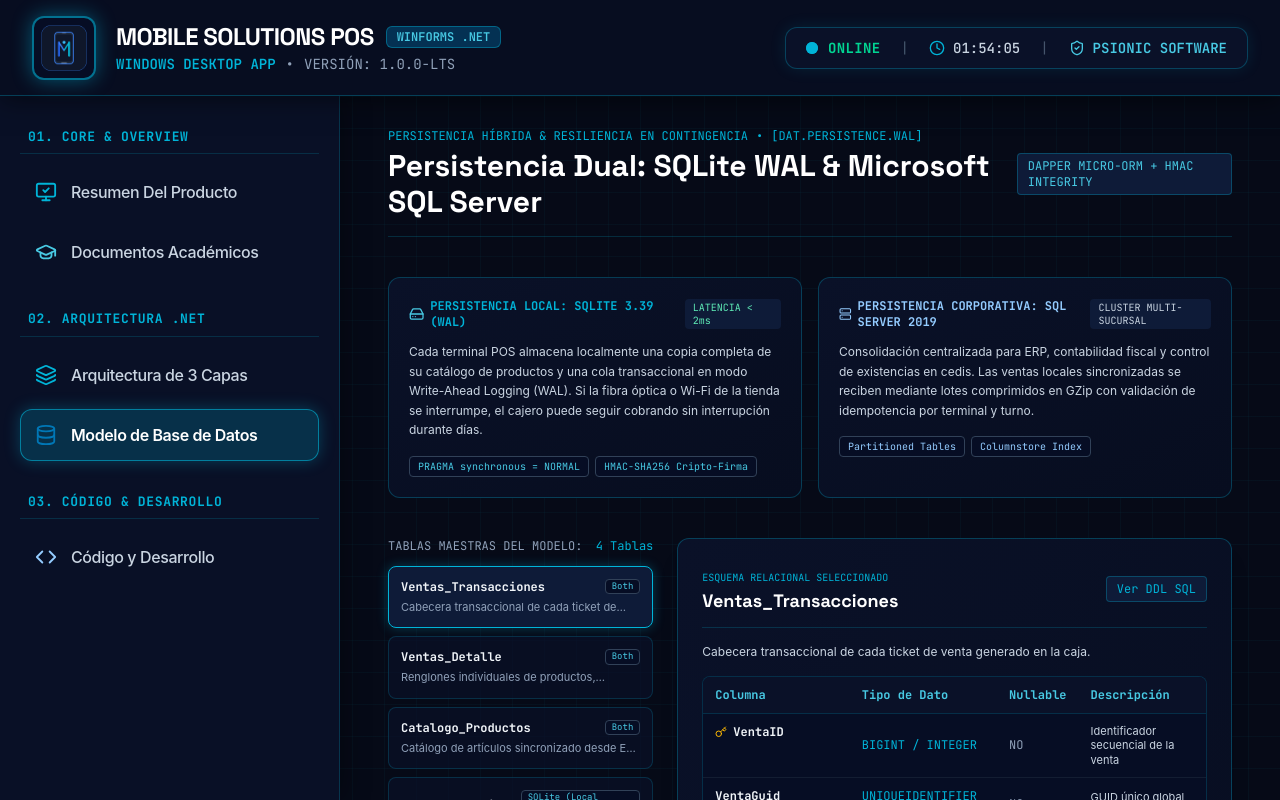
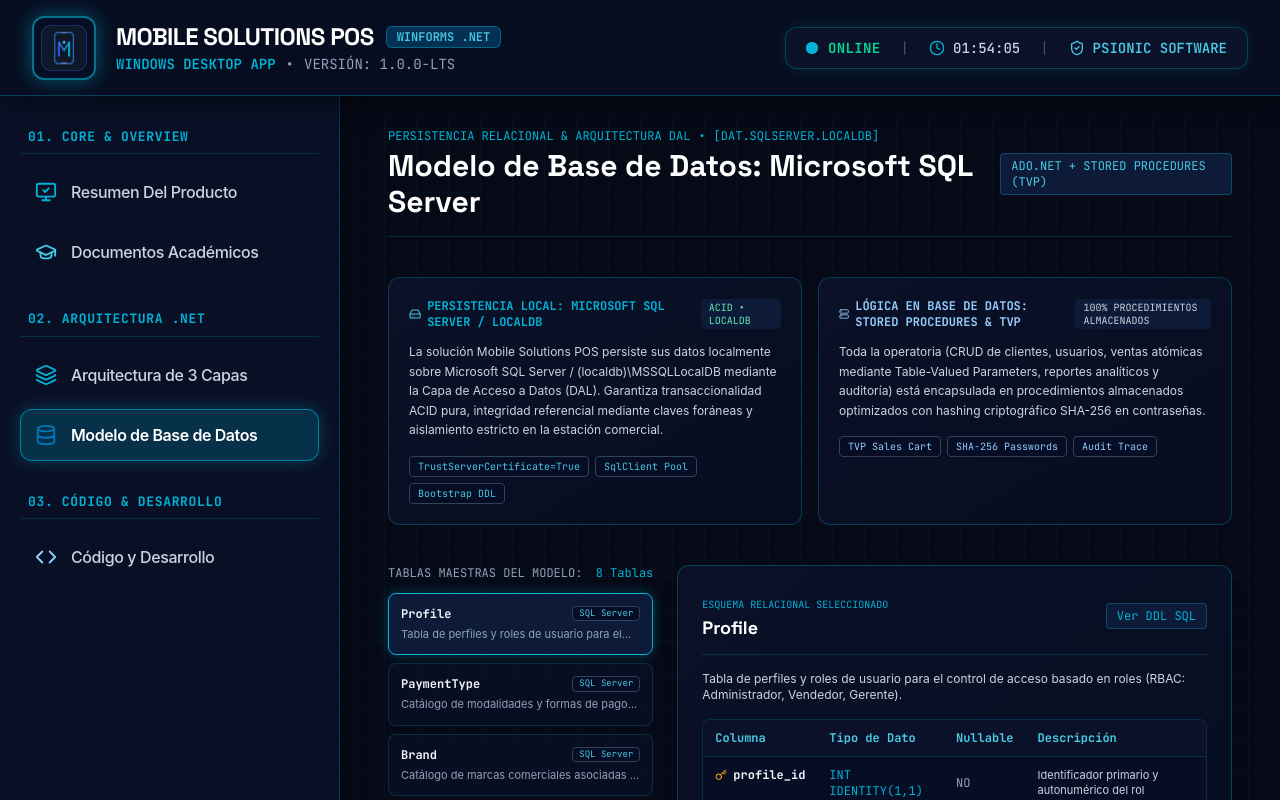
Before and after one commit to NoMeCompila/MobileSolutions-SPA, a React (Vite) app: page / in a window 1280 px wide. Both pictures are taken after a click on the button "Modelo de Base de Datos". Shown: the top 800 px of the page. Built offline with nearby package versions, Linux system fonts and the light colour scheme.

Commit message:
feature(DataResilienceSection.tsx): Data Model done

```diff
--- a/src/components/sections/DataResilienceSection.tsx
+++ b/src/components/sections/DataResilienceSection.tsx
@@ -36,16 +36,16 @@ export const DataResilienceSection: React.FC = () => {
       <div id="dat-schema" className="flex flex-col sm:flex-row sm:items-center justify-between gap-2 border-b border-[rgba(0,180,216,0.2)] pb-4">
         <div>
           <div className="flex items-center gap-2 text-xs font-mono text-[#00B4D8]">
-            <span>PERSISTENCIA HÍBRIDA & RESILIENCIA EN CONTINGENCIA</span>
+            <span>PERSISTENCIA RELACIONAL & ARQUITECTURA DAL</span>
             <span>•</span>
-            <span>[DAT.PERSISTENCE.WAL]</span>
+            <span>[DAT.SQLSERVER.LOCALDB]</span>
           </div>
           <h1 className="font-display text-2xl sm:text-3xl font-bold text-white mt-1">
-            Persistencia Dual: SQLite WAL & Microsoft SQL Server
+            Modelo de Base de Datos: Microsoft SQL Server
           </h1>
         </div>
         <span className="px-2.5 py-1 rounded bg-[#0E1B38] text-xs font-mono text-[#48CAE4] border border-[#00B4D8]/30 self-start sm:self-auto">
-          DAPPER MICRO-ORM + HMAC INTEGRITY
+          ADO.NET + STORED PROCEDURES (TVP)
         </span>
       </div>
 
@@ -55,18 +55,19 @@ export const DataResilienceSection: React.FC = () => {
           <div className="flex items-center justify-between text-xs font-mono text-[#00B4D8]">
             <span className="flex items-center gap-1.5 font-bold">
               <HardDrive className="w-4 h-4 text-[#48CAE4]" />
-              <span>PERSISTENCIA LOCAL: SQLITE 3.39 (WAL)</span>
+              <span>PERSISTENCIA LOCAL: MICROSOFT SQL SERVER / LOCALDB</span>
             </span>
             <span className="px-2 py-0.5 rounded bg-[#0E1B38] text-[10px] text-emerald-300">
-              LATENCIA &lt; 2ms
+              ACID • LOCALDB
             </span>
           </div>
           <p className="text-xs text-slate-300 font-sans leading-relaxed">
-            Cada terminal POS almacena localmente una copia completa de su catálogo de productos y una cola transaccional en modo Write-Ahead Logging (WAL). Si la fibra óptica o Wi-Fi de la tienda se interrumpe, el cajero puede seguir cobrando sin interrupción durante días.
+            La solución Mobile Solutions POS persiste sus datos localmente sobre Microsoft SQL Server / (localdb)\MSSQLLocalDB mediante la Capa de Acceso a Datos (DAL). Garantiza transaccionalidad ACID pura, integridad referencial mediante claves foráneas y aislamiento estricto en la estación comercial.
           </p>
           <div className="pt-1 flex flex-wrap gap-1.5 text-[10px] font-mono">
-            <span className="px-2 py-0.5 rounded bg-[#060D24] text-[#48CAE4] border border-slate-700">PRAGMA synchronous = NORMAL</span>
-            <span className="px-2 py-0.5 rounded bg-[#060D24] text-[#48CAE4] border border-slate-700">HMAC-SHA256 Cripto-Firma</span>
+            <span className="px-2 py-0.5 rounded bg-[#060D24] text-[#48CAE4] border border-slate-700">TrustServerCertificate=True</span>
+            <span className="px-2 py-0.5 rounded bg-[#060D24] text-[#48CAE4] border border-slate-700">SqlClient Pool</span>
+            <span className="px-2 py-0.5 rounded bg-[#060D24] text-[#48CAE4] border border-slate-700">Bootstrap DDL</span>
           </div>
         </div>
 
@@ -74,18 +75,19 @@ export const DataResilienceSection: React.FC = () => {
           <div className="flex items-center justify-between text-xs font-mono text-[#0077B6]">
             <span className="flex items-center gap-1.5 font-bold text-[#94CCFF]">
               <Server className="w-4 h-4 text-[#94CCFF]" />
-              <span>PERSISTENCIA CORPORATIVA: SQL SERVER 2019</span>
+              <span>LÓGICA EN BASE DE DATOS: STORED PROCEDURES & TVP</span>
             </span>
             <span className="px-2 py-0.5 rounded bg-[#0E1B38] text-[10px] text-slate-300">
-              CLUSTER MULTI-SUCURSAL
+              100% PROCEDIMIENTOS ALMACENADOS
             </span>
           </div>
           <p className="text-xs text-slate-300 font-sans leading-relaxed">
-            Consolidación centralizada para ERP, contabilidad fiscal y control de existencias en cedis. Las ventas locales sincronizadas se reciben mediante lotes comprimidos en GZip con validación de idempotencia por terminal y turno.
+            Toda la operatoria (CRUD de clientes, usuarios, ventas atómicas mediante Table-Valued Parameters, reportes analíticos y auditoría) está encapsulada en procedimientos almacenados optimizados con hashing criptográfico SHA-256 en contraseñas.
           </p>
           <div className="pt-1 flex flex-wrap gap-1.5 text-[10px] font-mono">
-            <span className="px-2 py-0.5 rounded bg-[#060D24] text-[#94CCFF] border border-slate-700">Partitioned Tables</span>
-            <span className="px-2 py-0.5 rounded bg-[#060D24] text-[#94CCFF] border border-slate-700">Columnstore Index</span>
+            <span className="px-2 py-0.5 rounded bg-[#060D24] text-[#94CCFF] border border-slate-700">TVP Sales Cart</span>
+            <span className="px-2 py-0.5 rounded bg-[#060D24] text-[#94CCFF] border border-slate-700">SHA-256 Passwords</span>
+            <span className="px-2 py-0.5 rounded bg-[#060D24] text-[#94CCFF] border border-slate-700">Audit Trace</span>
           </div>
         </div>
       </div>
--- a/src/data/posArchitectureData.ts
+++ b/src/data/posArchitectureData.ts
@@ -651,90 +651,183 @@ namespace MobileSolutions.SyncService
 
 export const DATABASE_TABLES: DatabaseTable[] = [
   {
-    name: 'Ventas_Transacciones',
-    engine: 'Both',
-    description: 'Cabecera transaccional de cada ticket de venta generado en la caja.',
-    primaryKey: 'VentaID (BIGINT en SQL Server / INTEGER en SQLite)',
+    name: 'Profile',
+    engine: 'SQL Server',
+    description: 'Tabla de perfiles y roles de usuario para el control de acceso basado en roles (RBAC: Administrador, Vendedor, Gerente).',
+    primaryKey: 'profile_id',
     columns: [
-      { name: 'VentaID', type: 'BIGINT / INTEGER', nullable: false, description: 'Identificador secuencial de la venta' },
-      { name: 'VentaGuid', type: 'UNIQUEIDENTIFIER / TEXT', nullable: false, description: 'GUID único global de la transacción' },
-      { name: 'TerminalID', type: 'NVARCHAR(16) / TEXT', nullable: false, description: 'Identificador físico de la caja (ej. POS-01)' },
-      { name: 'CajaSesionID', type: 'BIGINT / INTEGER', nullable: false, description: 'Referencia a la sesión o turno de cajero' },
-      { name: 'CajeroUsuarioID', type: 'INT / INTEGER', nullable: false, description: 'Usuario que firmó la transacción' },
-      { name: 'Subtotal', type: 'DECIMAL(18,4) / REAL', nullable: false, description: 'Monto antes de gravámenes y promociones' },
-      { name: 'DescuentoTotal', type: 'DECIMAL(18,4) / REAL', nullable: false, description: 'Descuentos acumulados aplicados' },
-      { name: 'ImpuestoIVA', type: 'DECIMAL(18,4) / REAL', nullable: false, description: 'Total de IVA 16% calculado' },
-      { name: 'TotalGeneral', type: 'DECIMAL(18,4) / REAL', nullable: false, description: 'Monto final cobrado al cliente' },
-      { name: 'Estado', type: 'TINYINT / INTEGER', nullable: false, description: '1: Pagada, 2: Cancelada, 3: Devolución' },
-      { name: 'Sincronizado', type: 'BIT / INTEGER', nullable: false, description: 'Bandera de conciliación con servidor central' },
-      { name: 'FechaHoraRegistro', type: 'DATETIME / TEXT', nullable: false, description: 'Timestamp UTC de alta del registro' }
+      { name: 'profile_id', type: 'INT IDENTITY(1,1)', nullable: false, description: 'Identificador primario y autonumérico del rol' },
+      { name: 'description', type: 'VARCHAR(100)', nullable: false, description: 'Nombre descriptivo del rol (Administrador, Vendedor, Gerente)' },
+      { name: 'status', type: 'BIT (DEFAULT 1)', nullable: false, description: 'Estado lógico de disponibilidad del rol (1: Activo, 0: Inactivo)' }
     ],
     indices: [
-      'PK_Ventas_VentaID (Clustered)',
-      'IX_Ventas_Guid (UNIQUE VentaGuid)',
-      'IX_Ventas_Sincronizacion (Sincronizado, FechaHoraRegistro)'
+      'PK_Profile (Clustered Primary Key)',
+      'UQ_Profile_Description (UNIQUE description)'
     ]
   },
   {
-    name: 'Ventas_Detalle',
-    engine: 'Both',
-    description: 'Renglones individuales de productos, cantidades, precios unitarios e impuestos.',
-    primaryKey: 'DetalleID',
+    name: 'PaymentType',
+    engine: 'SQL Server',
+    description: 'Catálogo de modalidades y formas de pago admitidas en las transacciones del punto de venta.',
+    primaryKey: 'payment_type_id',
     columns: [
-      { name: 'DetalleID', type: 'BIGINT / INTEGER', nullable: false, description: 'ID autonumérico del renglón' },
-      { name: 'VentaID', type: 'BIGINT / INTEGER', nullable: false, description: 'Clave foránea hacia Ventas_Transacciones' },
-      { name: 'ProductoID', type: 'INT / INTEGER', nullable: false, description: 'Clave del producto en el catálogo maestro' },
-      { name: 'CodigoBarras', type: 'VARCHAR(32) / TEXT', nullable: false, description: 'Código escaneado (EAN-13, UPC, Code128)' },
-      { name: 'Descripcion', type: 'NVARCHAR(120) / TEXT', nullable: false, description: 'Nombre descriptivo capturado al momento' },
-      { name: 'Cantidad', type: 'DECIMAL(12,4) / REAL', nullable: false, description: 'Unidades o kilogramos despachados' },
-      { name: 'PrecioUnitario', type: 'DECIMAL(18,4) / REAL', nullable: false, description: 'Precio de lista vigente en la transacción' },
-      { name: 'PorcentajeDescuento', type: 'DECIMAL(5,2) / REAL', nullable: false, description: 'Descuento porcentual otorgado' },
-      { name: 'MontoImporte', type: 'DECIMAL(18,4) / REAL', nullable: false, description: 'Subtotal neto del renglón' },
-      { name: 'EsPesable', type: 'BIT / INTEGER', nullable: false, description: 'Indica si provino de báscula RS-232' }
+      { name: 'payment_type_id', type: 'INT IDENTITY(1,1)', nullable: false, description: 'Identificador primario y autonumérico de la forma de pago' },
+      { name: 'description', type: 'VARCHAR(100)', nullable: false, description: 'Descripción de la forma de pago (Efectivo, Débito, Crédito, etc.)' },
+      { name: 'status', type: 'BIT (DEFAULT 1)', nullable: false, description: 'Disponibilidad comercial de la forma de pago (1: Habilitado, 0: Inactivo)' }
     ],
     indices: [
-      'PK_Ventas_Detalle (Clustered)',
-      'IX_Detalle_VentaID (FK VentaID)',
-      'IX_Detalle_Producto (ProductoID)'
+      'PK_PaymentType (Clustered Primary Key)',
+      'UQ_PaymentType_Description (UNIQUE description)'
     ]
   },
   {
-    name: 'Catalogo_Productos',
-    engine: 'Both',
-    description: 'Catálogo de artículos sincronizado desde ERP central hacia la base SQLite local.',
-    primaryKey: 'ProductoID',
+    name: 'Brand',
+    engine: 'SQL Server',
+    description: 'Catálogo de marcas comerciales asociadas a los equipos celulares y accesorios tecnológicos.',
+    primaryKey: 'brand_id',
     columns: [
-      { name: 'ProductoID', type: 'INT / INTEGER', nullable: false, description: 'ID primario del artículo' },
-      { name: 'SKU', type: 'VARCHAR(32) / TEXT', nullable: false, description: 'Código interno de producto' },
-      { name: 'CodigoPrincipal', type: 'VARCHAR(32) / TEXT', nullable: false, description: 'Código de barras primario para escaneo' },
-      { name: 'Nombre', type: 'NVARCHAR(100) / TEXT', nullable: false, description: 'Nombre comercial para ticket y pantalla' },
-      { name: 'Categoria', type: 'NVARCHAR(50) / TEXT', nullable: true, description: 'Departamento o clasificación comercial' },
-      { name: 'PrecioVenta', type: 'DECIMAL(18,4) / REAL', nullable: false, description: 'Precio al público con impuestos' },
-      { name: 'TasaIVA', type: 'DECIMAL(5,2) / REAL', nullable: false, description: 'Porcentaje de impuesto aplicable' },
-      { name: 'PermiteBalanza', type: 'BIT / INTEGER', nullable: false, description: 'Requiere peso de báscula obligatorio' },
-      { name: 'ExistenciaLocal', type: 'DECIMAL(12,4) / REAL', nullable: false, description: 'Stock calculado para prevención de agotados' },
-      { name: 'UltimaModificacion', type: 'DATETIME / TEXT', nullable: false, description: 'Control de versión para sincronización delta' }
+      { name: 'brand_id', type: 'INT IDENTITY(1,1)', nullable: false, description: 'Identificador primario y autonumérico de la marca' },
+      { name: 'name', type: 'VARCHAR(100)', nullable: false, description: 'Nombre comercial de la marca (Samsung, Apple, Motorola, Xiaomi, etc.)' },
+      { name: 'status', type: 'BIT (DEFAULT 1)', nullable: false, description: 'Estado del registro de marca (1: Activa, 0: Inactiva)' }
     ],
     indices: [
-      'IX_Productos_CodigoPrincipal (Lookup rápido en <1ms)',
-      'IX_Productos_SKU (Búsqueda por código interno)',
-      'IX_Productos_Delta (UltimaModificacion)'
+      'PK_Brand (Clustered Primary Key)',
+      'UQ_Brand_Name (UNIQUE name)'
     ]
   },
   {
-    name: 'Hardware_AuditLog',
-    engine: 'SQLite (Local Cache)',
-    description: 'Bitácora local de eventos de periféricos (apertura de cajón, errores de corte, desconexión de báscula).',
-    primaryKey: 'LogID',
+    name: 'Customer',
+    engine: 'SQL Server',
+    description: 'Padrón de clientes registrados para facturación, emisión de tickets y comprobantes comerciales.',
+    primaryKey: 'customer_id',
     columns: [
-      { name: 'LogID', type: 'INTEGER', nullable: false, description: 'Autoincrementable' },
-      { name: 'Dispositivo', type: 'TEXT', nullable: false, description: 'Printer, CashDrawer, Scale, BarcodeScanner' },
-      { name: 'TipoEvento', type: 'TEXT', nullable: false, description: 'DRAWER_KICK, PAPER_OUT, SCALE_TARE, TIMEOUT' },
-      { name: 'DetalleHex', type: 'TEXT', nullable: true, description: 'Trama de bytes enviada o recibida' },
-      { name: 'FechaHora', type: 'DATETIME', nullable: false, description: 'Hora exacta del evento de hardware' }
+      { name: 'customer_id', type: 'INT IDENTITY(1,1)', nullable: false, description: 'Identificador primario y autonumérico del cliente' },
+      { name: 'name', type: 'VARCHAR(100)', nullable: false, description: 'Nombre de pila del cliente' },
+      { name: 'lastname', type: 'VARCHAR(100)', nullable: false, description: 'Apellido completo del cliente' },
+      { name: 'dni', type: 'VARCHAR(8)', nullable: false, description: 'Documento Nacional de Identidad único (8 dígitos)' },
+      { name: 'sex', type: 'VARCHAR(10)', nullable: false, description: 'Género (CHECK: Masculino, Femenino, Otro)' },
+      { name: 'email', type: 'VARCHAR(100)', nullable: false, description: 'Correo electrónico único validado con formato de email' },
+      { name: 'phone', type: 'VARCHAR(15)', nullable: true, description: 'Número telefónico de contacto' },
+      { name: 'address', type: 'VARCHAR(100)', nullable: true, description: 'Domicilio o dirección física del cliente' },
+      { name: 'birth', type: 'DATE', nullable: false, description: 'Fecha de nacimiento (validada fecha anterior al día actual)' },
+      { name: 'nationality', type: 'VARCHAR(100)', nullable: false, description: 'País de nacionalidad del cliente' },
+      { name: 'locality', type: 'VARCHAR(100)', nullable: false, description: 'Localidad o ciudad de residencia' },
+      { name: 'register_date', type: 'DATETIME2(7) (DEFAULT GETDATE())', nullable: false, description: 'Timestamp de alta en el sistema' },
+      { name: 'status', type: 'BIT (DEFAULT 1)', nullable: false, description: 'Estado del cliente (1: Habilitado, 0: Inactivo)' }
     ],
     indices: [
-      'IX_Audit_FechaHora (FechaHora DESC)'
+      'PK_Customer (Clustered Primary Key)',
+      'UQ_Customer_DNI (UNIQUE dni)',
+      'UQ_Customer_Email (UNIQUE email)',
+      'CHK_Customer_Sex (CHECK Masculino / Femenino / Otro)',
+      'CHK_Customer_Birth (CHECK birth < GETDATE())',
+      'CHK_Customer_Email (CHECK LIKE %_@_%.%)'
+    ]
+  },
+  {
+    name: 'User',
+    engine: 'SQL Server',
+    description: 'Usuarios del sistema (Cajeros, Gerentes, Administradores) con contraseñas cifradas en SHA-256 y tokens OTP.',
+    primaryKey: 'user_id',
+    columns: [
+      { name: 'user_id', type: 'INT IDENTITY(1,1)', nullable: false, description: 'Identificador primario y autonumérico del usuario' },
+      { name: 'profile_id', type: 'INT', nullable: false, description: 'Clave foránea hacia Profile (FK_User_Profile)' },
+      { name: 'name', type: 'VARCHAR(100)', nullable: false, description: 'Nombre del operador o empleado' },
+      { name: 'lastname', type: 'VARCHAR(100)', nullable: false, description: 'Apellido del operador o empleado' },
+      { name: 'dni', type: 'VARCHAR(8)', nullable: false, description: 'Documento de identidad único del usuario' },
+      { name: 'sex', type: 'VARCHAR(10)', nullable: false, description: 'Género (CHECK: Masculino, Femenino, Otro)' },
+      { name: 'username', type: 'VARCHAR(100)', nullable: false, description: 'Nombre de usuario único para inicio de sesión en el POS' },
+      { name: 'password', type: 'VARCHAR(255)', nullable: false, description: 'Hash criptográfico SHA-256 de la contraseña' },
+      { name: 'email', type: 'VARCHAR(100)', nullable: false, description: 'Correo institucional único para alertas y recuperación' },
+      { name: 'phone', type: 'VARCHAR(15)', nullable: true, description: 'Teléfono de contacto único (UQ_User_Phone)' },
+      { name: 'address', type: 'VARCHAR(100)', nullable: true, description: 'Domicilio físico del empleado' },
+      { name: 'birth', type: 'DATE', nullable: false, description: 'Fecha de nacimiento (Regla estricta de mayoría de edad >= 18 años)' },
+      { name: 'nationality', type: 'VARCHAR(100)', nullable: false, description: 'Nacionalidad' },
+      { name: 'locality', type: 'VARCHAR(100)', nullable: false, description: 'Localidad' },
+      { name: 'register_date', type: 'DATETIME2(7) (DEFAULT GETDATE())', nullable: false, description: 'Fecha y hora de creación de la cuenta' },
+      { name: 'status', type: 'BIT (DEFAULT 1)', nullable: false, description: 'Estado de la cuenta (1: Habilitada, 0: Bloqueada)' },
+      { name: 'reset_token', type: 'VARCHAR(6)', nullable: true, description: 'Token OTP de 6 dígitos para reseteo seguro de clave' },
+      { name: 'reset_token_expiration', type: 'DATETIME2', nullable: true, description: 'Fecha y hora límite de validez del token OTP' }
+    ],
+    indices: [
+      'PK_User (Clustered Primary Key)',
+      'FK_User_Profile (FOREIGN KEY -> Profile.profile_id)',
+      'UQ_User_Username (UNIQUE username)',
+      'UQ_User_DNI (UNIQUE dni)',
+      'UQ_User_Email (UNIQUE email)',
+      'UQ_User_Phone (UNIQUE phone)',
+      'CHK_User_Birth (CHECK >= 18 años)',
+      'CHK_User_Email (CHECK LIKE %_@_%.%)'
+    ]
+  },
+  {
+    name: 'Product',
+    engine: 'SQL Server',
+    description: 'Catálogo maestro de telefonía móvil y accesorios con control de existencias, código de barras y precios.',
+    primaryKey: 'product_id',
+    columns: [
+      { name: 'product_id', type: 'INT IDENTITY(1,1)', nullable: false, description: 'Identificador primario y autonumérico del producto' },
+      { name: 'brand_id', type: 'INT', nullable: false, description: 'Clave foránea hacia Brand (FK_Product_Brand)' },
+      { name: 'product_code', type: 'VARCHAR(100)', nullable: false, description: 'Código único de producto o código de barras escaneable' },
+      { name: 'name', type: 'VARCHAR(100)', nullable: false, description: 'Nombre comercial del modelo celular o accesorio' },
+      { name: 'stock', type: 'INT', nullable: false, description: 'Stock actual disponible en tienda (CHECK stock >= 0)' },
+      { name: 'purchase_price', type: 'DECIMAL(18,2)', nullable: false, description: 'Costo mayorista de adquisición (CHECK purchase_price >= 0)' },
+      { name: 'sale_price', type: 'DECIMAL(18,2)', nullable: false, description: 'Precio de venta al público (CHECK sale_price >= purchase_price)' },
+      { name: 'status', type: 'BIT (DEFAULT 1)', nullable: false, description: 'Estado de comercialización (1: Activo, 0: Descontinuado)' },
+      { name: 'image', type: 'VARCHAR(255)', nullable: true, description: 'Ruta o nombre del archivo de imagen del producto' }
+    ],
+    indices: [
+      'PK_Product (Clustered Primary Key)',
+      'FK_Product_Brand (FOREIGN KEY -> Brand.brand_id)',
+      'UQ_Product_Code (UNIQUE product_code)',
+      'CHK_Product_Stock (CHECK stock >= 0)',
+      'CHK_Product_PurchasePrice (CHECK purchase_price >= 0)',
+      'CHK_Product_SalePrice (CHECK sale_price >= purchase_price)'
+    ]
+  },
+  {
+    name: 'SaleHeader',
+    engine: 'SQL Server',
+    description: 'Cabecera transaccional de ventas realizadas en el POS con número de comprobante, cliente, cajero y monto total.',
+    primaryKey: 'sale_id',
+    columns: [
+      { name: 'sale_id', type: 'INT IDENTITY(1,1)', nullable: false, description: 'Identificador primario y autonumérico de la venta' },
+      { name: 'payment_type_id', type: 'INT', nullable: false, description: 'Clave foránea hacia PaymentType (FK_SaleHeader_PaymentType)' },
+      { name: 'customer_id', type: 'INT', nullable: false, description: 'Clave foránea hacia Customer (FK_SaleHeader_Customer)' },
+      { name: 'user_id', type: 'INT', nullable: false, description: 'Clave foránea hacia [User] (cajero que procesó la venta)' },
+      { name: 'sale_number', type: 'VARCHAR(100)', nullable: false, description: 'Número correlativo único del ticket o comprobante' },
+      { name: 'sale_date', type: 'DATETIME2(7) (DEFAULT GETDATE())', nullable: false, description: 'Fecha y hora exacta de emisión de la venta' },
+      { name: 'total_sale', type: 'DECIMAL(18,2)', nullable: false, description: 'Monto final total cobrado (CHECK total_sale >= 0)' },
+      { name: 'status', type: 'BIT (DEFAULT 1)', nullable: false, description: 'Estado de la venta (1: Confirmada, 0: Anulada)' }
+    ],
+    indices: [
+      'PK_SaleHeader (Clustered Primary Key)',
+      'FK_SaleHeader_PaymentType (FOREIGN KEY -> PaymentType.payment_type_id)',
+      'FK_SaleHeader_Customer (FOREIGN KEY -> Customer.customer_id)',
+      'FK_SaleHeader_User (FOREIGN KEY -> User.user_id)',
+      'UQ_SaleHeader_SaleNumber (UNIQUE sale_number)',
+      'CHK_SaleHeader_TotalSale (CHECK total_sale >= 0)'
+    ]
+  },
+  {
+    name: 'SaleDetail',
+    engine: 'SQL Server',
+    description: 'Renglones individuales del ticket con productos despachados, cantidades vendidas y precio unitario.',
+    primaryKey: 'sale_detail_id',
+    columns: [
+      { name: 'sale_detail_id', type: 'INT IDENTITY(1,1)', nullable: false, description: 'Identificador primario y autonumérico del renglón' },
+      { name: 'sale_id', type: 'INT', nullable: false, description: 'Clave foránea hacia SaleHeader (FK_SaleDetail_SaleHeader)' },
+      { name: 'product_id', type: 'INT', nullable: false, description: 'Clave foránea hacia Product (FK_SaleDetail_Product)' },
+      { name: 'quantity', type: 'INT', nullable: false, description: 'Cantidad de unidades comercializadas (CHECK quantity > 0)' },
+      { name: 'price', type: 'DECIMAL(18,2)', nullable: false, description: 'Precio unitario facturado (CHECK price >= 0)' }
+    ],
+    indices: [
+      'PK_SaleDetail (Clustered Primary Key)',
+      'FK_SaleDetail_SaleHeader (FOREIGN KEY -> SaleHeader.sale_id)',
+      'FK_SaleDetail_Product (FOREIGN KEY -> Product.product_id)',
+      'UQ_SaleDetail_Sale_Product (UNIQUE sale_id, product_id)',
+      'CHK_SaleDetail_Quantity (CHECK quantity > 0)',
+      'CHK_SaleDetail_Price (CHECK price >= 0)'
     ]
   }
 ];
--- a/src/types/index.ts
+++ b/src/types/index.ts
@@ -43,7 +43,7 @@ export interface CodeSnippet {
 
 export interface DatabaseTable {
   name: string;
-  engine: 'SQL Server 2019' | 'SQLite (Local Cache)' | 'Both';
+  engine: string;
   description: string;
   primaryKey: string;
   columns: {
```
